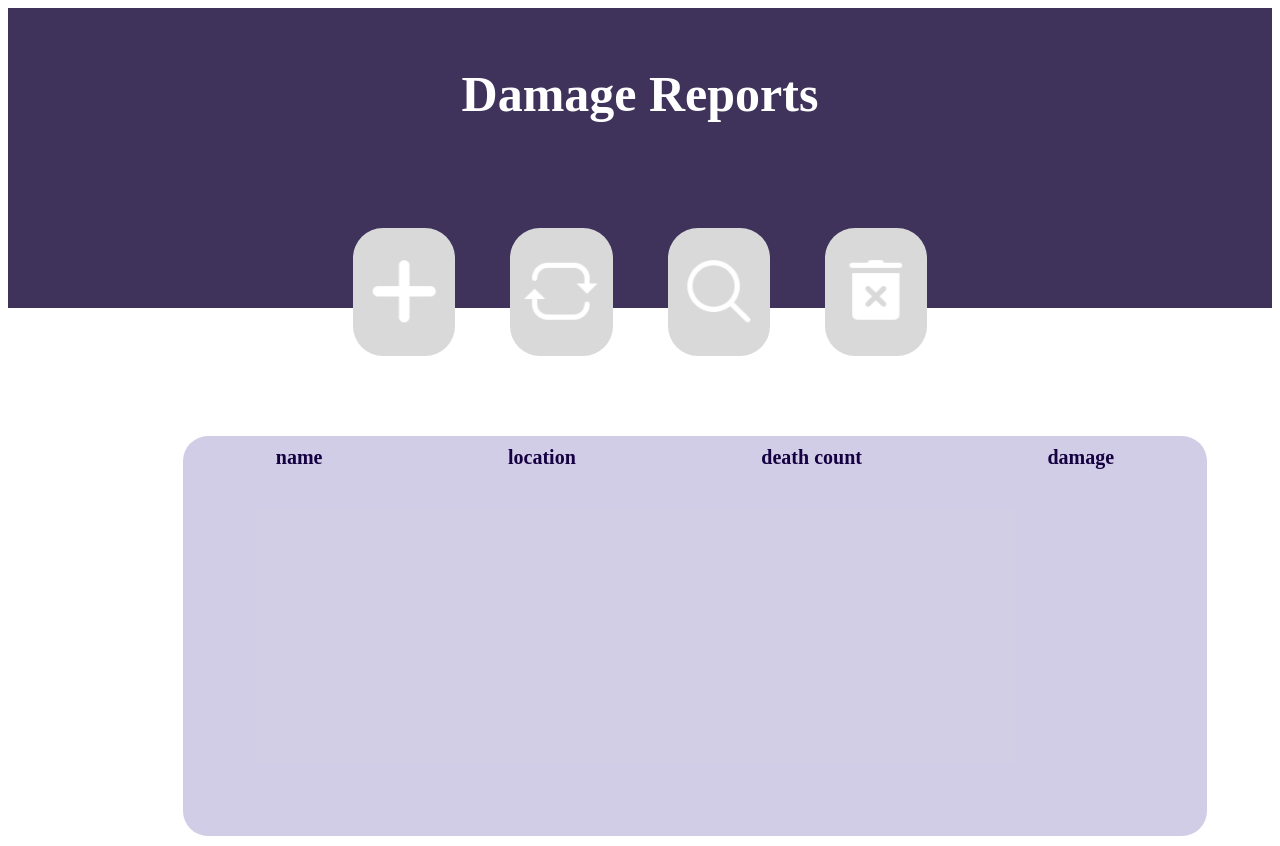
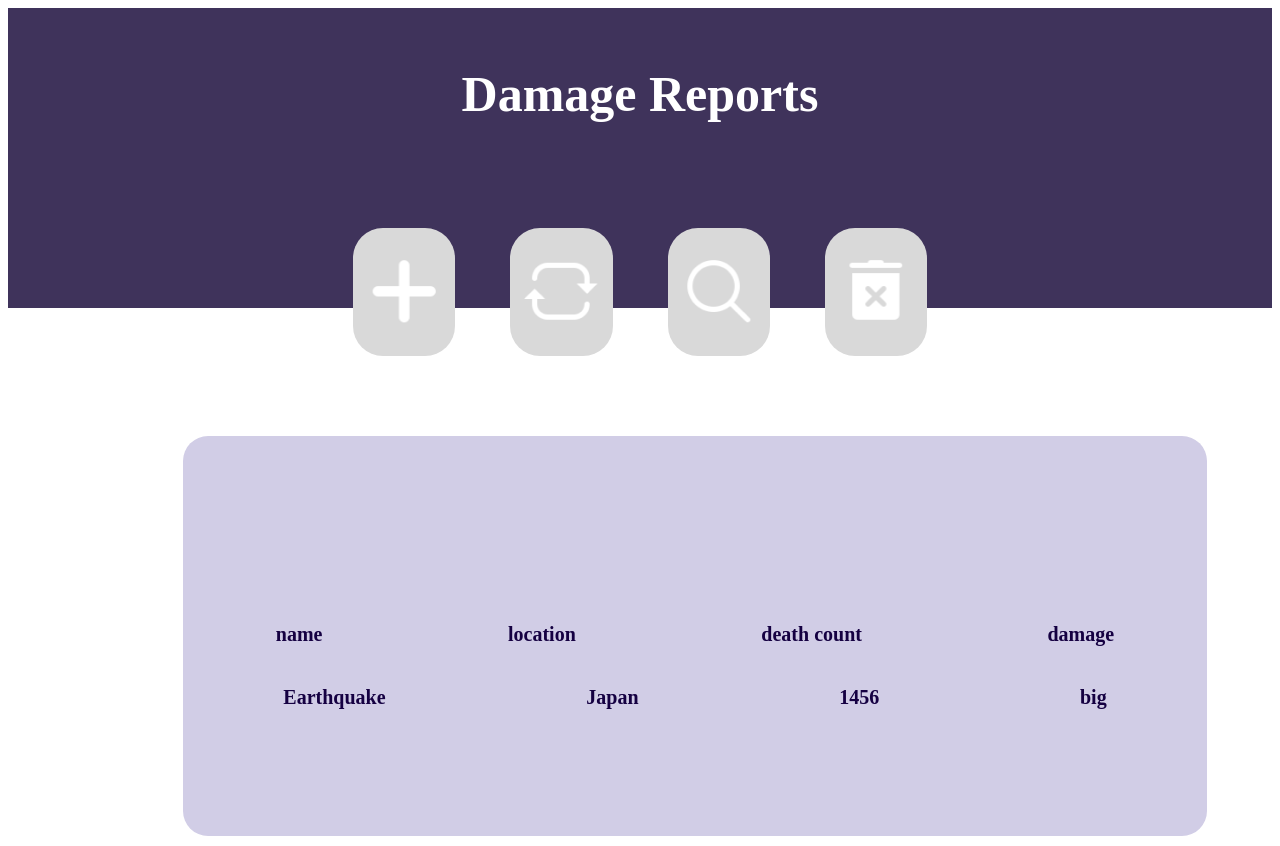
Before and after one commit to MoranSin/FS-3rd-Assignment, a React (Vite) app in the folder react-app/: page / in a window 1280 px wide. Built offline with nearby package versions, Linux system fonts and the light colour scheme.

Commit message:
reports con

```diff
--- a/react-app/package.json
+++ b/react-app/package.json
@@ -10,6 +10,9 @@
     "preview": "vite preview"
   },
   "dependencies": {
+    "@emotion/react": "^11.11.3",
+    "@emotion/styled": "^11.11.0",
+    "@mui/material": "^5.15.11",
     "react": "^18.2.0",
     "react-dom": "^18.2.0"
   },
--- a/react-app/src/App.jsx
+++ b/react-app/src/App.jsx
@@ -6,6 +6,7 @@ import ReportsCon from "./components/reportsCon/reportsCon.jsx";
 
 
 function App() {
+    // this.state = { editing: false }
 
   return (
     <>
--- a/react-app/src/components/Report/Report.css
+++ b/react-app/src/components/Report/Report.css
@@ -0,0 +1,16 @@
+.report{
+    display: flex;
+    flex-direction: row;
+    width: 80vw;
+    position: relative;
+    justify-content: space-around;
+    top: 50px;
+    height: fit-content;
+}
+
+.report>div{
+    font-family: Judson;
+    font-size: 20px;
+    font-weight: bold;
+    color: #150042;
+}
--- a/react-app/src/components/Report/Report.jsx
+++ b/react-app/src/components/Report/Report.jsx
@@ -0,0 +1,17 @@
+import React , { Component } from "react";
+import './Report.css';
+
+class Report extends Component {
+    render() {
+    return (
+      <div className="report">
+          <div className="name">Earthquake</div>
+          <div className="location">Japan</div>
+          <div className="deathCount">1456</div>
+          <div className="damage">big</div>
+      </div>
+    );
+  }
+}
+
+export default Report;
--- a/react-app/src/components/reportsCon/reportsCon.css
+++ b/react-app/src/components/reportsCon/reportsCon.css
@@ -7,10 +7,13 @@
     left: 175px;
     display: flex;
     justify-content: center;
+    display: flex;
+    flex-direction: column;
 }
 
 .labelsCon{
-    width: 80vw;
+    width: 100%;
+    height: fit-content;
     display: flex;
     flex-direction: row;
     justify-content: space-around;
--- a/react-app/src/components/reportsCon/reportsCon.jsx
+++ b/react-app/src/components/reportsCon/reportsCon.jsx
@@ -1,7 +1,10 @@
 import React, { Component } from "react";
 import "./reportsCon.css";
+import Report from "../Report/Report";
 
 class ReportsCon extends Component {
+
+
     render() {
     return (
       <div className="reportsCon">
@@ -11,6 +14,7 @@ class ReportsCon extends Component {
           <div className="label">death count</div>
           <div className="label">damage</div>
           </div>
+          <Report />
       </div>
     );
   }
```
Also changed, not shown: 1 other file (tests, documents, lock files or other folders).
